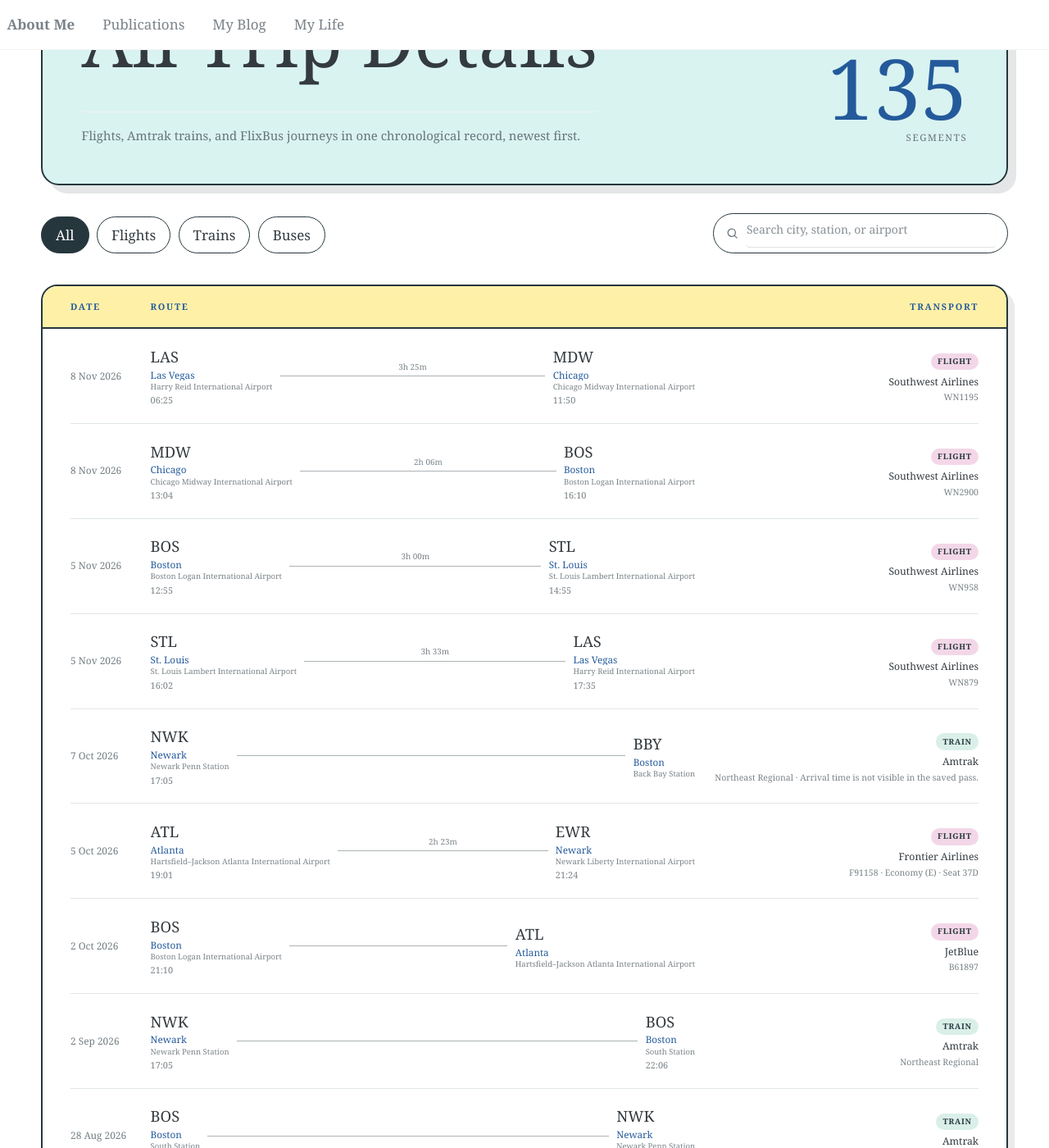
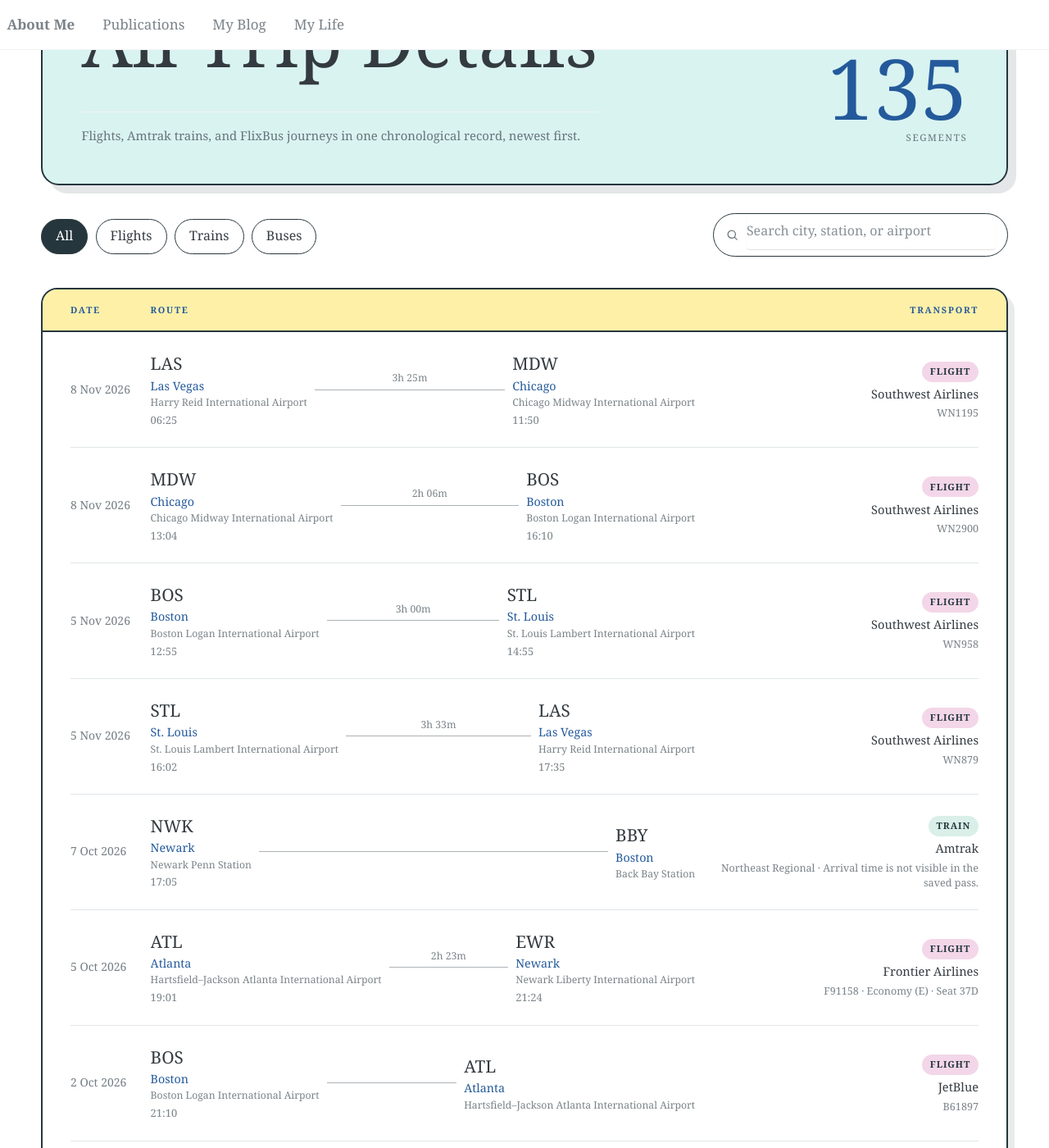
Before and after one commit to Cathylixi/Cathylixi.github.io, a Jekyll site: the page built from _pages/life-travel-flights.md, in a window 1280 px wide and 1400 px high, scrolled down 229 px. Shown: the whole window at 82% size. Built offline with Jekyll 4.4.1, drawn with Linux system fonts in a browser that asks for light colours.

Commit message:
Improve trip ledger readability

```diff
--- a/_sass/_travel.scss
+++ b/_sass/_travel.scss
@@ -1060,6 +1060,12 @@
   width: min(1180px, calc(100% - 2rem));
   margin: 0 auto;
   padding: 1.5rem 0 6rem;
+  font-family: Georgia, "Times New Roman", Times, serif;
+
+  button,
+  input,
+  time,
+  mark { font-family: inherit; }
 }
 
 .flight-archive-page__hero {
@@ -1155,7 +1161,51 @@
 
   .trip-flight {
     grid-template-columns: 84px minmax(0, 1fr) minmax(130px, 0.5fr);
-    padding: 1.15rem 0;
+    padding: 1.35rem 0;
+
+    > time {
+      font-size: 0.82rem;
+      line-height: 1.35;
+    }
+
+    .trip-flight__route > i > span {
+      bottom: 0.48rem;
+      font-size: 0.72rem;
+    }
+
+    .trip-flight__airport {
+      strong { font-size: 1.22rem; }
+
+      .trip-flight__city {
+        margin-top: 0.14rem;
+        font-size: 0.84rem;
+        line-height: 1.3;
+      }
+
+      .trip-flight__location-name {
+        margin-top: 0.16rem;
+        font-size: 0.72rem;
+        line-height: 1.35;
+      }
+
+      small {
+        margin-top: 0.2rem;
+        font-size: 0.76rem;
+      }
+    }
+
+    .trip-flight__meta {
+      strong {
+        font-size: 0.86rem;
+        line-height: 1.35;
+      }
+
+      small {
+        margin-top: 0.28rem;
+        font-size: 0.74rem;
+        line-height: 1.4;
+      }
+    }
   }
 }
 
@@ -1178,6 +1228,7 @@
     padding: 0.52rem 1rem;
     color: #343b40;
     font: inherit;
+    font-size: 0.94rem;
     background: #fff;
     border: 1.5px solid #26363d;
     border-radius: 999px;
@@ -1220,7 +1271,7 @@
     padding: 0.55rem 0;
     color: #343b40;
     font: inherit;
-    font-size: 0.82rem;
+    font-size: 0.94rem;
     background: transparent;
     border: 0;
     outline: 0;
@@ -1234,7 +1285,7 @@
   min-height: 1rem;
   margin: -0.55rem 0 0.55rem;
   color: #68757b;
-  font-size: 0.68rem;
+  font-size: 0.8rem;
   text-align: right;
 }
 
@@ -1257,10 +1308,15 @@
 }
 
 .trip-search-highlight {
-  padding: 0 0.03em;
+  display: inline-block;
+  margin: -0.04em 0.03em;
+  padding: 0.08em 0.22em 0.1em;
   color: inherit;
-  background: linear-gradient(to bottom, transparent 52%, #fff0a8 52%, #fff0a8 92%, transparent 92%);
-  border-radius: 2px;
+  line-height: 1.08;
+  background: linear-gradient(to bottom, transparent 18%, #ffe37a 18%, #ffe37a 100%);
+  border-radius: 0.18em;
+  box-decoration-break: clone;
+  -webkit-box-decoration-break: clone;
 }
 
 .trip-mode {
@@ -1268,9 +1324,9 @@
   align-items: center;
   align-self: flex-end;
   margin-bottom: 0.3rem;
-  padding: 0.18rem 0.48rem;
+  padding: 0.24rem 0.58rem;
   color: #26363d;
-  font-size: 0.56rem;
+  font-size: 0.66rem;
   font-weight: bold;
   letter-spacing: 0.08em;
   text-transform: uppercase;
```
